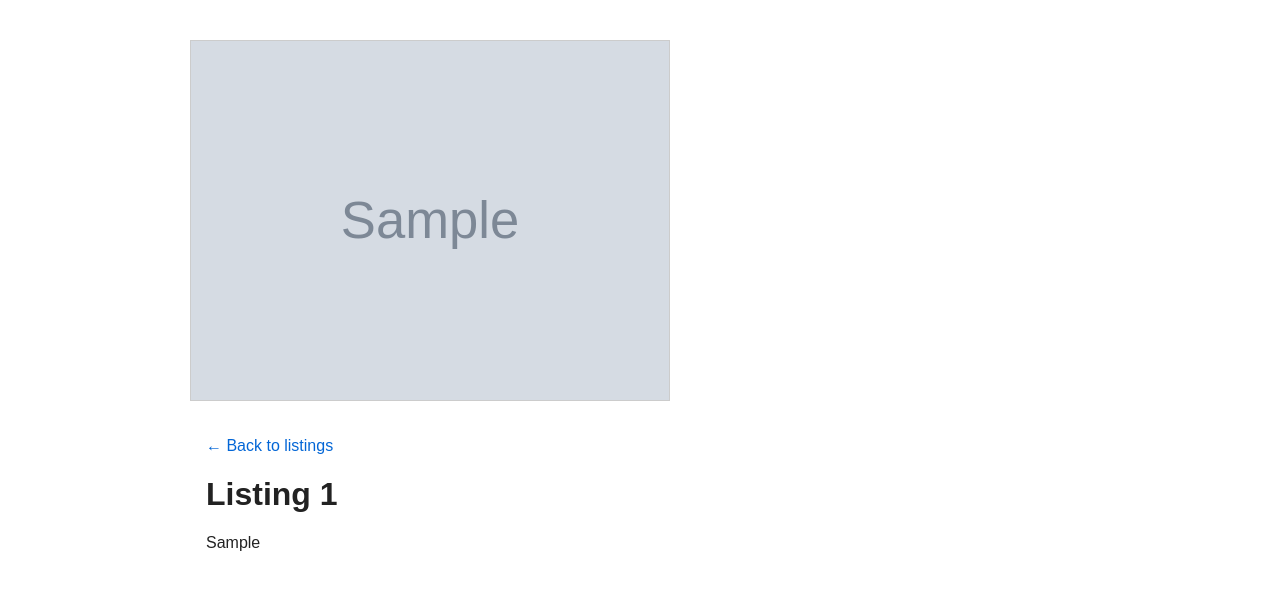
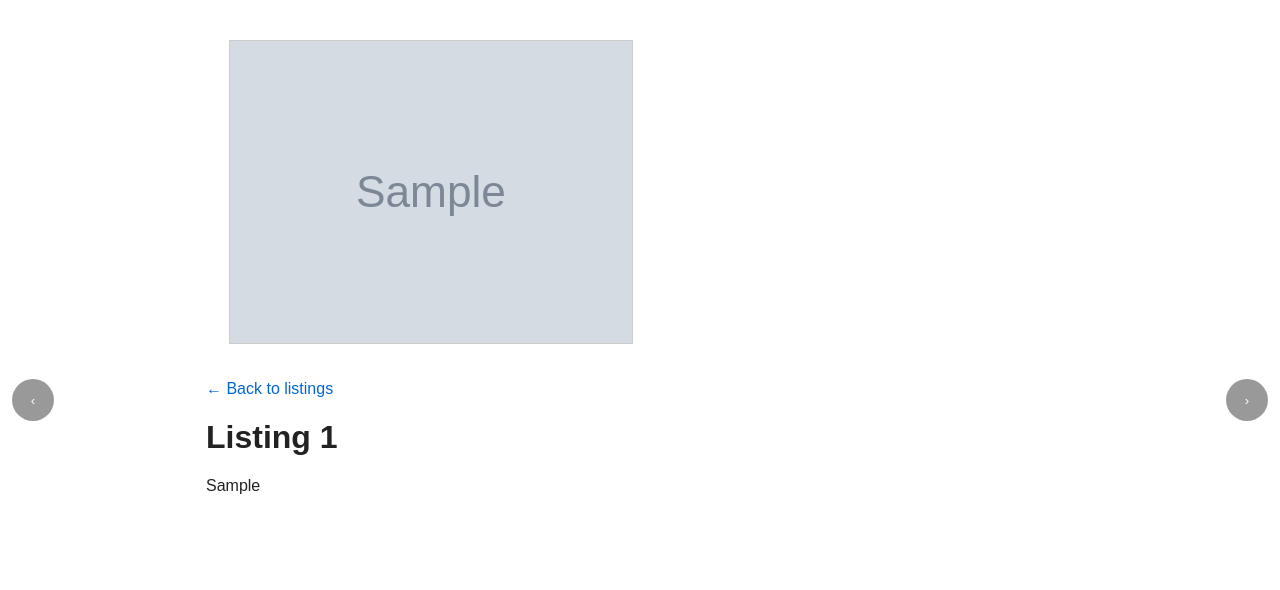
Before and after one commit to KnotATypo/Rent-Finder, a Flask app: template src/rent_finder/templates/listing.html in a window 1280 px wide. Shown: the top 590 px of the page. Run offline with Flask 3, Linux system fonts and the light colour scheme; the template is opened without the code that fills it: most values are stand-ins (such as "Sample title", 1, 10 or a date in 2020); grey boxes marked "Sample" are stand-in pictures.

Commit message:
Image is now a carousel

```diff
--- a/src/rent_finder/host.py
+++ b/src/rent_finder/host.py
@@ -9,6 +9,7 @@ app = Flask(__name__)
 app.secret_key = "super secret key"
 
 DATA_DIR = os.getenv("DATA_DIR")
+
 
 @app.route("/")
 def index():
@@ -41,14 +42,13 @@ def listing(listing_id):
         images.append((idx, fname))
 
     images.sort(key=lambda x: x[0])
-    first_image = images[0][1]
 
-    image_url = url_for('serve_data', listing_id=listing_id, filename=first_image)
+    image_urls = [url_for("serve_data", listing_id=listing_id, filename=f) for f in [t[1] for t in images]]
 
-    return render_template('listing.html', listing_id=listing_id, blurb_html=blurb_html, image_url=image_url)
+    return render_template("listing.html", listing_id=listing_id, blurb_html=blurb_html, image_urls=image_urls)
 
 
-@app.route('/data/<listing_id>/<path:filename>')
+@app.route("/data/<listing_id>/<path:filename>")
 def serve_data(listing_id, filename):
     listing_path = DATA_DIR + f"/{listing_id}"
     if not os.path.isdir(listing_path):
--- a/src/rent_finder/static/css/style.css
+++ b/src/rent_finder/static/css/style.css
@@ -6,9 +6,19 @@ body {
     color: #222;
 }
 
-ul { list-style: none; padding: 0; }
-li { margin: 8px 0; }
-a { color: #0366d6; text-decoration: none; }
+ul {
+    list-style: none;
+    padding: 0;
+}
+
+li {
+    margin: 8px 0;
+}
+
+a {
+    color: #0366d6;
+    text-decoration: none;
+}
 
 
 body .hero {
@@ -76,7 +86,7 @@ body.listing-page .hero-image::after {
     bottom: 14px;
     left: 50%;
     transform: translateX(-50%);
-  background: rgba(255,255,255,0.12);
+    background: rgba(255, 255, 255, 0.12);
     color: #fff;
     width: 36px;
     height: 36px;
@@ -121,6 +131,7 @@ body.listing-page .hero {
         width: 480px;
         max-width: 480px;
     }
+
     body .blurb {
         margin-top: 0;
     }
@@ -132,6 +143,7 @@ body.listing-page .hero {
         padding: 0 16px;
         overflow-x: visible;
     }
+
     body.listing-page .hero-image {
         position: static;
         margin: 0;
@@ -140,9 +152,73 @@ body.listing-page .hero {
         align-items: flex-start;
         background: transparent;
     }
+
     body.listing-page .hero-image img {
         width: 100%;
         height: auto;
         object-fit: contain;
     }
 }
+
+/* Carousel controls and slide styles */
+.carousel {
+    position: relative;
+    overflow: hidden;
+}
+
+.carousel-slide {
+    display: none;
+}
+
+.carousel-slide img {
+    display: block;
+    width: 100%;
+    height: auto;
+    max-width: none;
+}
+
+.carousel-prev, .carousel-next {
+    position: absolute;
+    top: 50%;
+    transform: translateY(-50%);
+    background: rgba(0, 0, 0, 0.4);
+    color: #fff;
+    border: none;
+    width: 42px;
+    height: 42px;
+    border-radius: 21px;
+}
+
+.carousel-prev {
+    left: 12px;
+}
+
+.carousel-next {
+    right: 12px;
+}
+
+.carousel-dots {
+    position: absolute;
+    left: 50%;
+    transform: translateX(-50%);
+    bottom: 12px;
+    display: flex;
+    gap: 8px;
+}
+
+.carousel-dots .dot {
+    width: 10px;
+    height: 10px;
+    border-radius: 5px;
+    background: rgba(255, 255, 255, 0.4);
+    border: none;
+}
+
+.carousel-dots .dot.active {
+    background: #fff;
+}
+
+/* Keep the swipe indicator removed when carousel is used */
+body.listing-page .hero-image::after {
+    display: none;
+}
--- a/src/rent_finder/templates/index.html
+++ b/src/rent_finder/templates/index.html
@@ -1,7 +1,7 @@
 <!doctype html>
 <html>
 <head>
-    <meta charset="utf-8" />
+    <meta charset="utf-8"/>
     <meta name="viewport" content="width=device-width, initial-scale=1">
     <title>Rent Finder - Listings</title>
     <link rel="stylesheet" href="{{ url_for('static', filename='css/style.css') }}">
--- a/src/rent_finder/templates/listing.html
+++ b/src/rent_finder/templates/listing.html
@@ -1,16 +1,27 @@
 <!doctype html>
 <html>
 <head>
-    <meta charset="utf-8" />
+    <meta charset="utf-8"/>
     <meta name="viewport" content="width=device-width, initial-scale=1">
     <title>Listing {{ listing_id }}</title>
     <link rel="stylesheet" href="{{ url_for('static', filename='css/style.css') }}">
 </head>
 <body class="listing-page">
 <div class="hero">
-      <div class="hero-image">
-        {% if image_url %}
-          <img src="{{ image_url }}" alt="Listing {{ listing_id }} image">
+    <div class="hero-image carousel" id="carousel">
+        {% if image_urls %}
+            {% for src in image_urls %}
+                <div class="carousel-slide">
+                    <img src="{{ src }}" alt="Listing {{ listing_id }} image {{ loop.index }}">
+                </div>
+            {% endfor %}
+            <button class="carousel-prev" aria-label="Previous">‹</button>
+            <button class="carousel-next" aria-label="Next">›</button>
+            <div class="carousel-dots">
+                {% for _ in image_urls %}
+                    <button class="dot" aria-label="Go to image {{ loop.index }}"></button>
+                {% endfor %}
+            </div>
         {% else %}
             <div class="no-image">No image</div>
         {% endif %}
@@ -26,5 +37,7 @@
         {% endif %}
     </div>
 </div>
+
+<script src="{{ url_for('static', filename='js/carousel.js') }}"></script>
 </body>
 </html>
```
Also changed, not shown: src/rent_finder/static/js/carousel.js (added, +66 -0 lines). Lines whose indentation alone changed are shown as unchanged.
